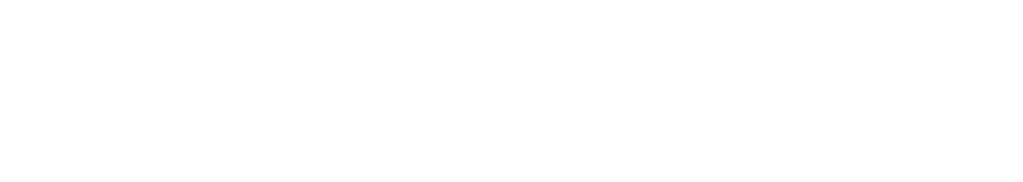
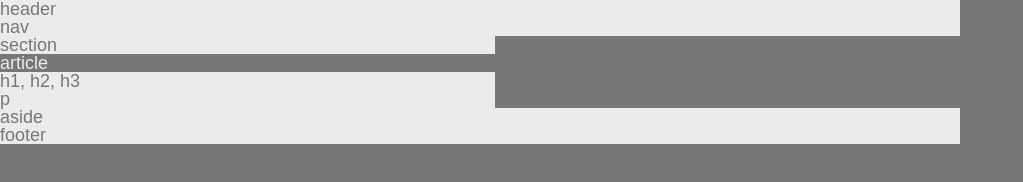
Before and after one commit to kellikells/HW-Wireframe, a plain HTML site: page index2.html in a window 1280 px wide. Shown: the whole page, without its empty margins (0-1023 px from the left). Drawn offline with Linux system fonts and the light colour scheme.

Commit message:
setup elements and basic stylesheet

```diff
--- a/index2.html
+++ b/index2.html
@@ -0,0 +1,53 @@
+<!DOCTYPE html>
+<html lang="en">
+<head>
+    <meta charset="UTF-8">
+    <meta name="viewport" content="width=device-width, initial-scale=1.0">
+    <meta http-equiv="X-UA-Compatible" content="ie=edge">
+    <title>Wireframe</title>
+    <link rel="stylesheet" href="reset.css">
+    <link rel="stylesheet" text="text/css" href="style2.css">
+</head>
+
+<body>
+
+    <header>
+        header
+    </header>
+
+    <nav>
+        nav
+    </nav>
+
+    <!-- this div contains: section, article, header, and p  -->
+    <div>
+    <section>
+        <h2>section</h2>
+
+        <article>
+            <h2>article</h2>
+
+            <h1>h1, h2, h3</h1>
+            <p>p</p>
+
+        </article>
+    </section>
+    </div>
+
+    <aside>
+        <h2>aside</h2>
+    </aside>
+
+    <footer>
+        footer
+    </footer>
+
+
+
+
+
+
+
+
+</body>
+</html>
--- a/style2.css
+++ b/style2.css
@@ -0,0 +1,34 @@
+* {
+    box-sizing: border-box;
+}
+
+body {
+    font-family: "Arial", "Helvetica Neue", Arial, Helvetica, sans-serif;
+    color: #777;
+    background: #777;
+    width: 960px;
+    font-size: 18px;
+}
+
+header,
+nav,
+section,
+aside,
+footer {
+    background: #ebebeb;
+}
+
+article {
+    color: #ebebeb;
+    background: #777;
+}
+
+h1,
+p {
+    color: #777;
+    background: #ebebeb;
+}
+
+section {
+    width: 495px;
+}
```
Also changed, not shown: index.html (+1 -1 lines).
